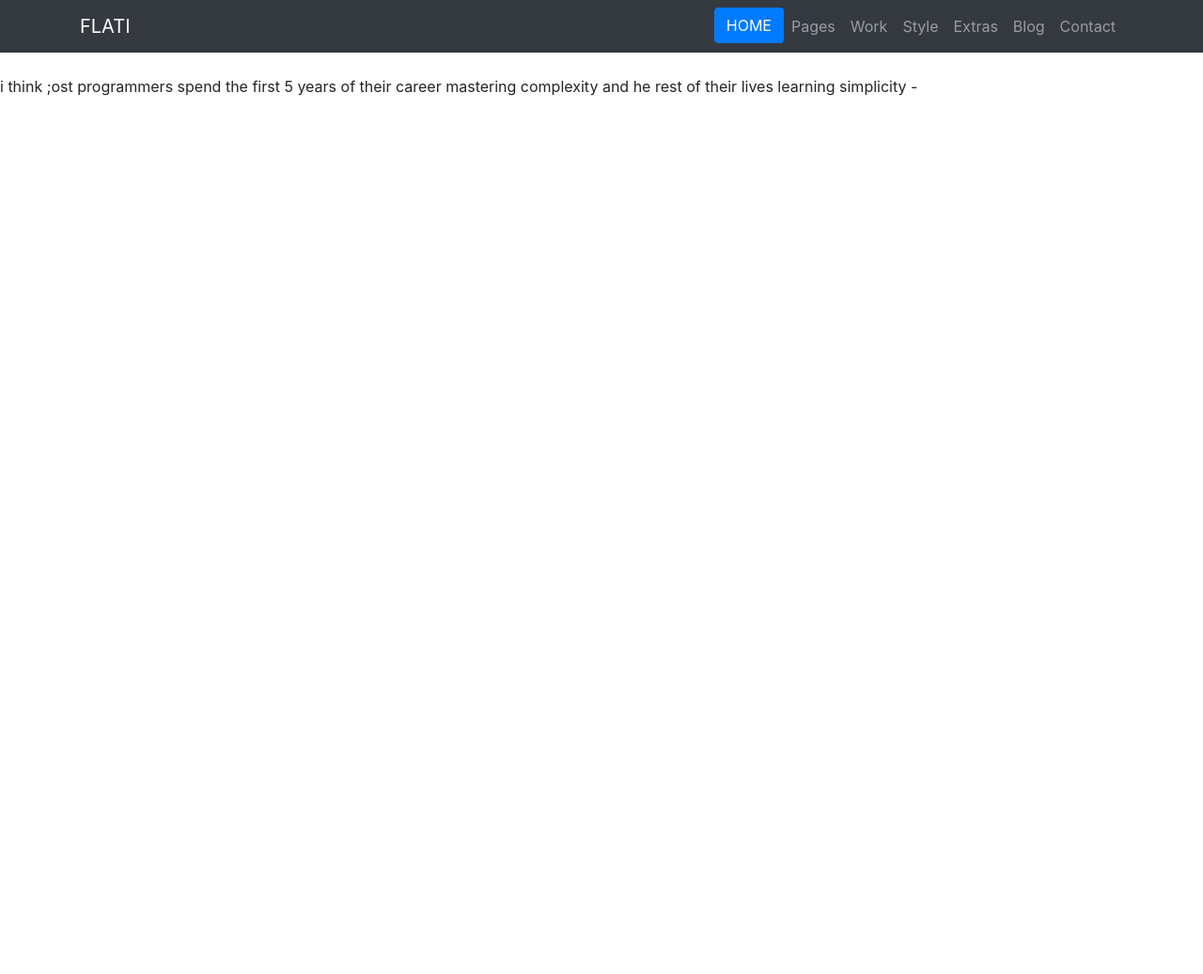
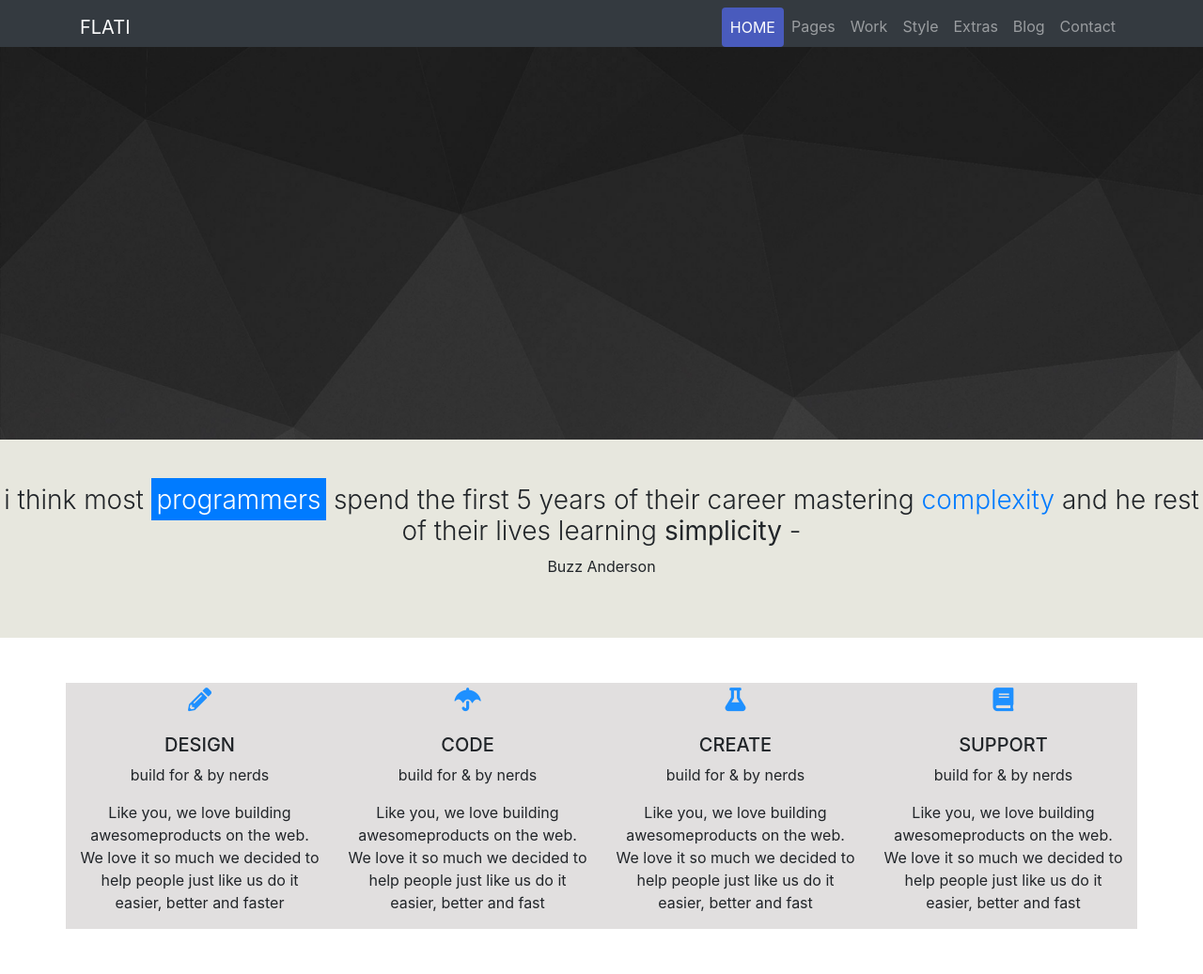
Before and after one commit to Johanna10/sass, a website: page html/index.html in a window 1280 px wide. Shown: the whole page at 94% size. Before the commit the page ends 800 px from the top, so only its background shows below. Drawn offline with Linux system fonts and the light colour scheme.

Commit message:
background + colonnes

```diff
--- a/html/index.html
+++ b/html/index.html
@@ -5,12 +5,13 @@
     <meta name="viewport" content="width=device-width, initial-scale=1.0">
     <meta http-equiv="X-UA-Compatible" content="ie=edge">
     <link rel="stylesheet" href="../public/css/style.css">
+    <link rel="stylesheet" href="https://use.fontawesome.com/releases/v5.6.3/css/all.css" integrity="sha384-UHRtZLI+pbxtHCWp1t77Bi1L4ZtiqrqD80Kn4Z8NTSRyMA2Fd33n5dQ8lWUE00s/" crossorigin="anonymous">
 
     <title>Document</title>
 </head>
 <body>
     <!-- Debut nav  -->
-    <nav class="navbar navbar-expand-lg navbar-dark bg-dark">
+    <nav class="navbar navbar-expand-lg navbar-dark bg-dark pb-0">
             <div class="container">
         <a class="navbar-brand" href="#">FLATI </a>
         <button class="navbar-toggler" type="button" data-toggle="collapse" data-target="#navbarSupportedContent" aria-controls="navbarSupportedContent" aria-expanded="false" aria-label="Toggle navigation">
@@ -18,10 +19,10 @@
         </button>
 
         <div class="collapse navbar-collapse" id="navbarSupportedContent">
-          <ul class="navbar-nav ml-auto">
+          <ul class="navbar-nav ml-auto nav-pills">
 
-            <li class="nav-item active">
-              <a class="btn btn-primary" href="#" role="button">HOME</a>
+            <li class="nav-item ">
+              <a class="btn  nav-link active" href="#" role="button">HOME</a>
             </li>
             <li class="nav-item">
               <a class="nav-link" href="#">Pages</a>
@@ -48,12 +49,51 @@
       </nav>
 <!-- Fin  nav -->
 
-<img src="./public/images/bg-header.png" alt="">
+
+<!-- Debut image background  -->
+<div>
+<img  class="bg-header w-100" src="../images/bg-header.png" alt="">
+</div>
+<!-- Fin image background -->
 
 
-<div>
-    <p>i think ;ost programmers spend the first 5 years of their career mastering complexity and he rest of their lives learning simplicity -</p>
-    <p></p>
+<!-- Debut background + paragraphe -->
+<div class="background py-5">
+    <h3 class="text-center">i think most <mark class="bg-primary text-white">programmers</mark> spend the first 5 years of their career mastering <span class="text-primary">complexity </span>and he rest of their lives learning <strong>simplicity</strong> -</h3>
+    <p class="text-center">Buzz Anderson</p>
 </div>
+<!-- Fin background = paragraphe -->
+
+
+<!-- Debut colonnes -->
+<div class="container">
+<div class="row py-5">
+  <div class="col-3">
+    <p class="text-center"style="font-size: 25px; color: Dodgerblue;"><i class="fas fa-pencil-alt"></i></p>
+     <h5 class="text-uppercase text-center">Design </h5><p class="text-center">build for & by nerds</p>
+      <p class="text-center">Like you, we love building awesomeproducts on the web. We love it so much we decided to help people just like us do it easier, better and faster</p>
+    </div>
+
+  <div class="col-3">
+      <p class="text-center" style="font-size: 25px; color: Dodgerblue;"><i class="fas fa-umbrella"></i></p>
+     <h5 class="text-uppercase text-center">Code </h5> <p class="text-center">build for & by nerds</p>
+     <p class="text-center">Like you, we love building awesomeproducts on the web. We love it so much we decided to help people just like us do it easier, better and fast</p>
+     </div>
+  <div class="col-3">
+      <p class="text-center"style="font-size: 25px; color: Dodgerblue;"> <i class="fas fa-flask"></i> </p>
+    <h5 class="text-uppercase text-center">Create </h5> <p class="text-center">build for & by nerds</p>
+     <p class="text-center">Like you, we love building awesomeproducts on the web. We love it so much we decided to help people just like us do it easier, better and fast</p>
+    </div>
+  <div class="col-3">
+      <p class="text-center" style="font-size: 25px; color: Dodgerblue;"> <i class="fas fa-book"></i> </p>
+    <h5 class="text-uppercase text-center">Support </h5> <p class="text-center">build for & by nerds</p>
+     <p class="text-center">Like you, we love building awesomeproducts on the web. We love it so much we decided to help people just like us do it easier, better and fast</p>
+     </div>
+</div>
+</div>
+<!-- Fin colonnes -->
+
+
+
 </body>
 </html>
--- a/package.json
+++ b/package.json
@@ -11,5 +11,8 @@
   "license": "ISC",
   "dependencies": {
     "bootstrap": "^4.2.1"
+  },
+  "devDependencies": {
+    "@fortawesome/fontawesome-free": "^5.6.3"
   }
 }
--- a/src/sass/style.sass
+++ b/src/sass/style.sass
@@ -1 +1,20 @@
 @import '../../node_modules/bootstrap/scss/bootstrap.scss'
+@import '../../node_modules/@fortawesome/fontawesome-free/css/all.min.css'
+
+$color1 : #E7E7DE !important
+$color2 : #495BBD !important
+$color3 : #E1DFDF !important
+$font-family-code : source-code-pro
+
+body
+.btn
+    background-color : $color2
+
+.background
+    background-color : $color1
+
+.col-3
+    background-color : $color3
+
+h3
+    font-weight : 300
```
Also changed, not shown: public/css/style.css, 1 other file.
